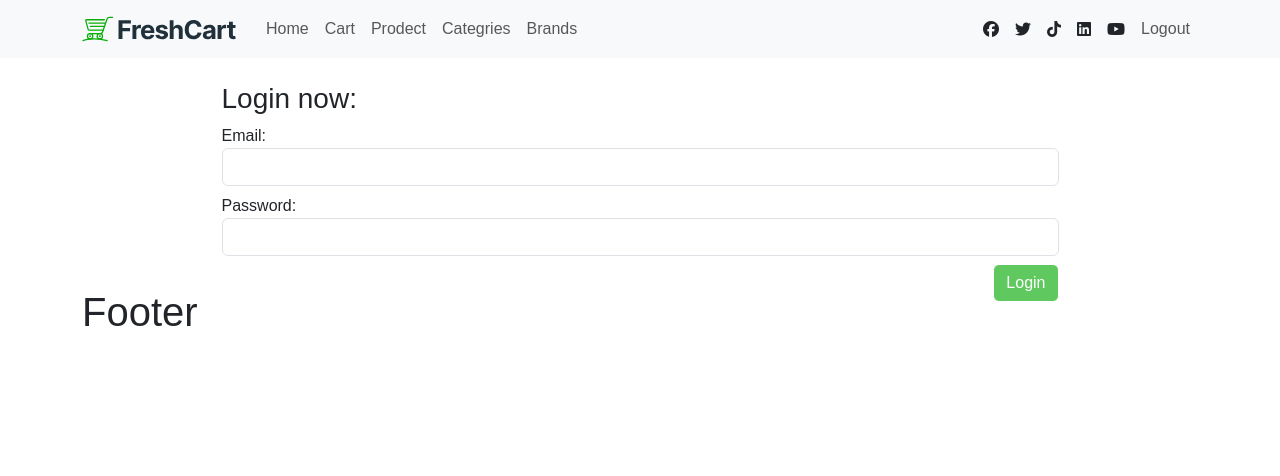
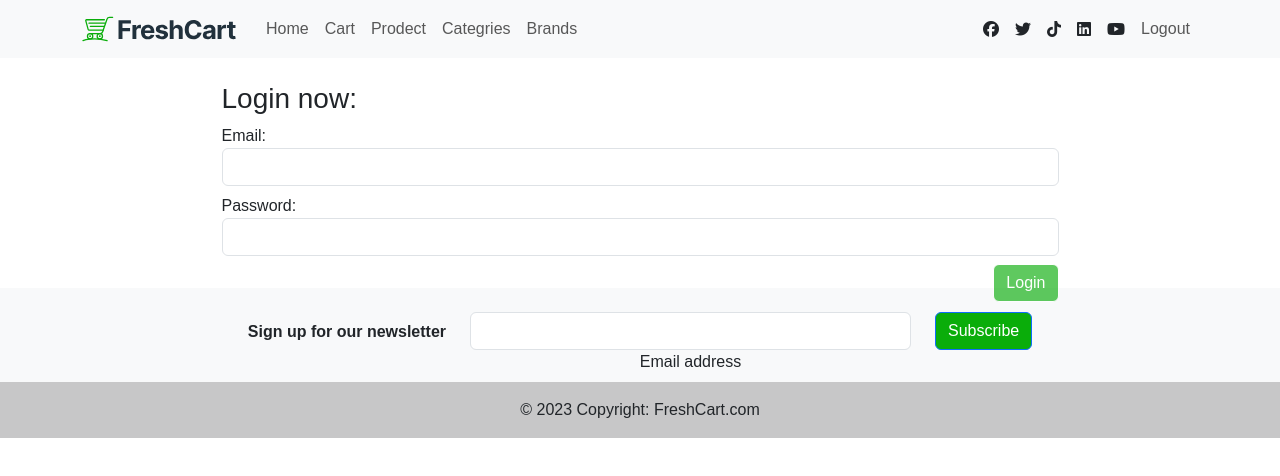
Before and after one commit to HadeerHassan28/e-commerce, a React (Vite) app: page /login in a window 1280 px wide. Shown: the top 476 px of the page. Built offline with nearby package versions, Linux system fonts and the light colour scheme; a web font is replaced by a local one.

Commit message:
footer is done

```diff
--- a/package.json
+++ b/package.json
@@ -15,6 +15,7 @@
     "bootstrap": "^5.3.2",
     "formik": "^2.4.5",
     "jwt-decode": "^3.1.2",
+    "mdb-react-ui-kit": "^6.3.0",
     "react": "^18.2.0",
     "react-dom": "^18.2.0",
     "react-hot-toast": "^2.4.1",
--- a/src/Components/Footer/Footer.jsx
+++ b/src/Components/Footer/Footer.jsx
@@ -1,13 +1,46 @@
 import React from "react";
-import styles from "./Footer.module.css";
-const Footer = () => {
+import {
+  MDBFooter,
+  MDBContainer,
+  MDBCol,
+  MDBRow,
+  MDBBtn,
+  MDBInput,
+} from "mdb-react-ui-kit";
+import { Link } from "react-router-dom";
+
+export default function App() {
   return (
-    <>
-      <div className="container">
-        <h1>Footer</h1>
+    <MDBFooter bgColor="light" className="text-center text-lg-left">
+      <MDBContainer className="p-4 pb-0">
+        <form action="">
+          <MDBRow className="d-flex justify-content-center">
+            <MDBCol size="auto" className="mb-4 mb-md-0">
+              <p className="pt-2">
+                <strong>Sign up for our newsletter</strong>
+              </p>
+            </MDBCol>
+
+            <MDBCol md="5" size="12" className="mb-4 mb-md-0">
+              <MDBInput type="text" id="form5Example2" label="Email address" />
+            </MDBCol>
+
+            <MDBCol size="auto" className="mb-4 mb-md-0 ">
+              <MDBBtn className="bg-main">Subscribe</MDBBtn>
+            </MDBCol>
+          </MDBRow>
+        </form>
+      </MDBContainer>
+
+      <div
+        className="text-center p-3"
+        style={{ backgroundColor: "rgba(0, 0, 0, 0.2)" }}
+      >
+        &copy; {new Date().getFullYear()} Copyright:{" "}
+        <Link className="text-dark" to="">
+          FreshCart.com
+        </Link>
       </div>
-    </>
+    </MDBFooter>
   );
-};
-
-export default Footer;
+}
```
Also changed, not shown: 1 other file (tests, documents, lock files or other folders).
